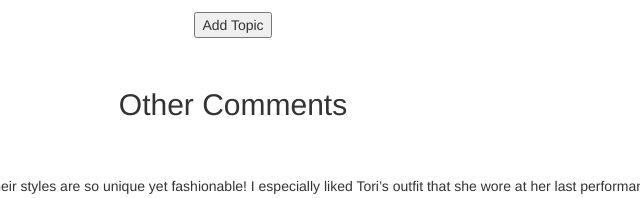
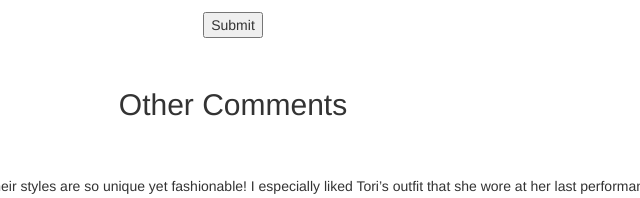
Before and after one commit to solsisters/solsisters.github.io, a plain HTML site: page blogpage.html in a window 1280 px wide. Shown: the part 436-634 px from the top of the page, 407-1047 px from the left. Drawn offline with nearby package versions, Linux system fonts and the light colour scheme; files whose address does not match are found by name.

Commit message:
Update blogpage.html

```diff
--- a/blogpage.html
+++ b/blogpage.html
@@ -66,7 +66,7 @@
   <input type="text" name="topic_title" size=40 maxlength=150>
   <P><strong>Post Text:</strong><br>
   <textarea name="post_text" rows=8 cols=40 wrap=virtual></textarea>
-  <P><input type="submit" name="submit" value="Add Topic"></p>
+  <P><input type="submit" name="submit" value="Submit"></p>
     </form></center>
    <body>
       <br> <center><h2>Other Comments</h2></center><br>
```
